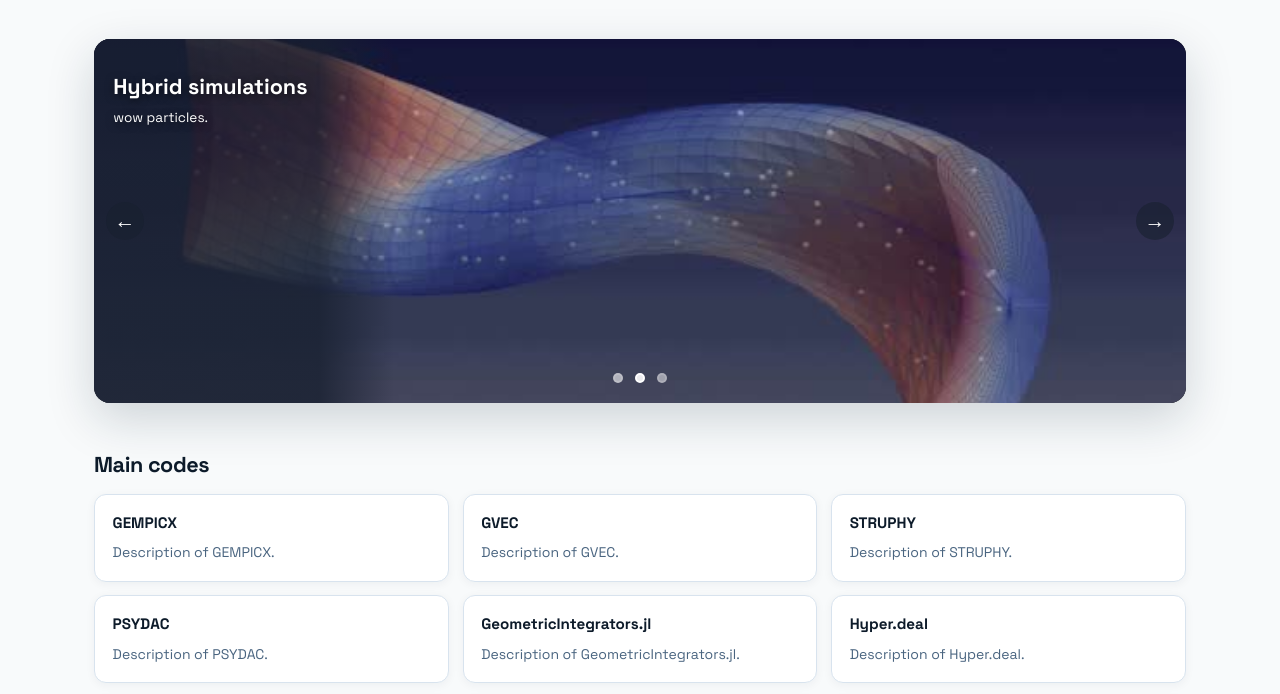
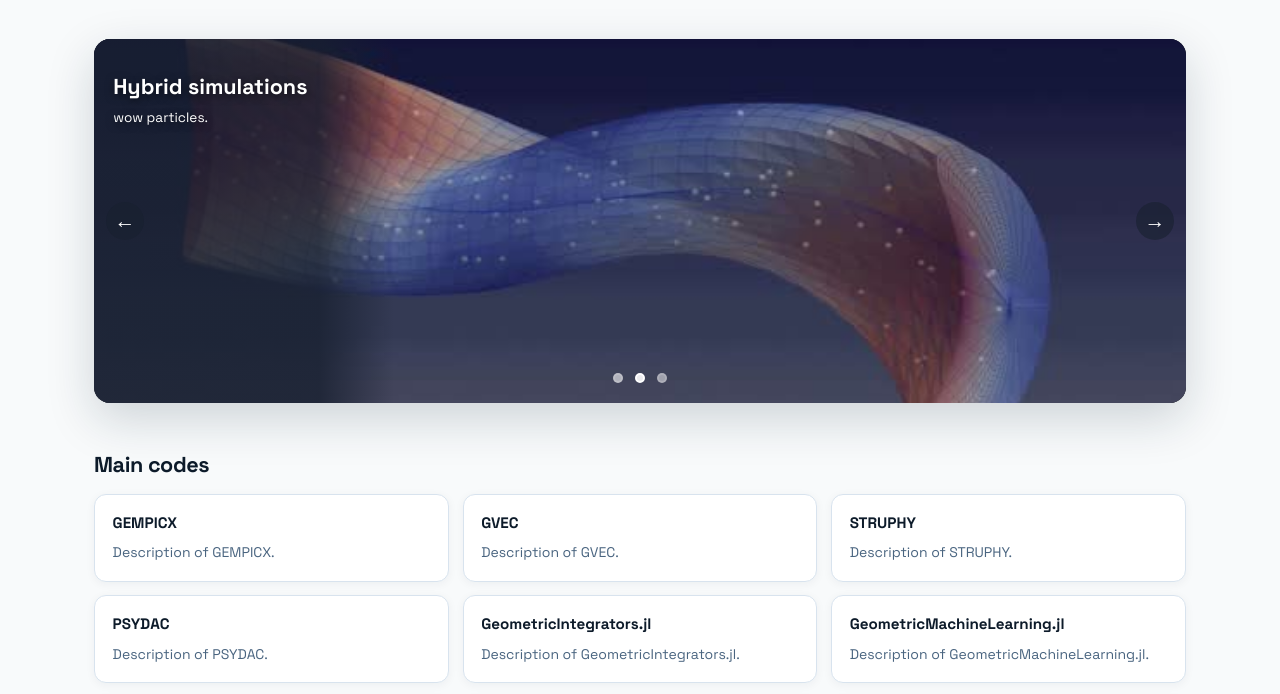
Before and after one commit to nmpp-hub/nmpp-hub.github.io, an Astro site: page / in a window 1280 px wide. Shown: the part 62-756 px from the top of the page. Built offline with nearby package versions, Linux system fonts and the light colour scheme; Astro itself is replaced by a stand-in of ours.

Commit message:
Added GeometricMachineLearning.jl (#10)

```diff
--- /dev/null
+++ b/src/content/codes/geometricmachinelearning.md
@@ -0,0 +1,3 @@
+---
+title: GeometricMachineLearning.jl
+---
--- a/src/pages/index.astro
+++ b/src/pages/index.astro
@@ -64,6 +64,10 @@ import Base from '../layouts/Base.astro';
       <a class="nmpp-card" href="/codes/geometricintegrators/">
         <strong>GeometricIntegrators.jl</strong>
         <span>Description of GeometricIntegrators.jl.</span>
+      </a>
+      <a class="nmpp-card" href="/codes/geometricmachinelearning/">
+        <strong>GeometricMachineLearning.jl</strong>
+        <span>Description of GeometricMachineLearning.jl.</span>
       </a>
       <a class="nmpp-card" href="/codes/hyperdeal/">
         <strong>Hyper.deal</strong>
```
